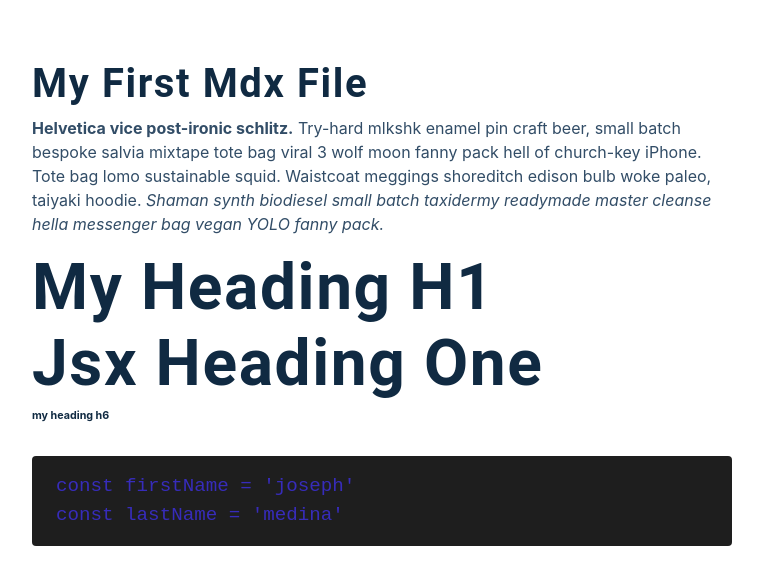
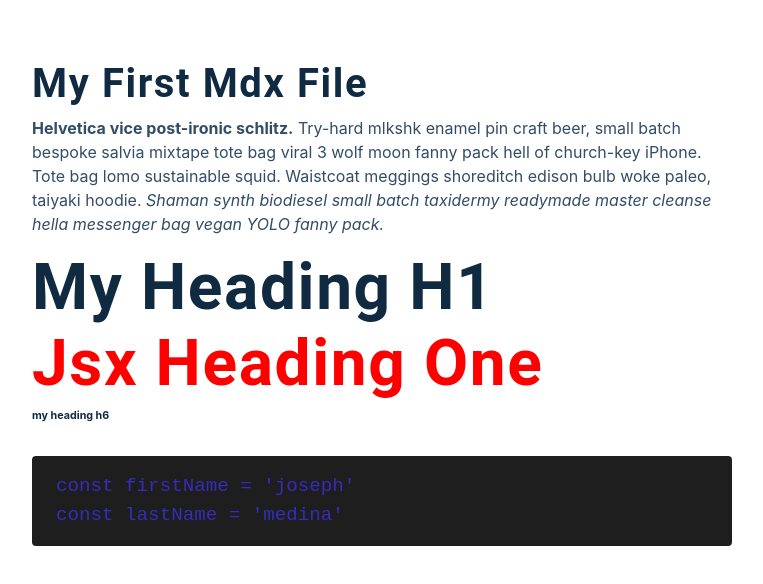
Before and after one commit to jos3ph-m/MDX, a Gatsby site: page /post in a window 1280 px wide. Shown: the whole page, without its empty margins (258-1021 px from the left). Built offline with nearby package versions, Linux system fonts and the light colour scheme; Gatsby itself is replaced by a stand-in of ours; code samples lack their colours.

Commit message:
some basic markdown

```diff
--- a/src/css/main.css
+++ b/src/css/main.css
@@ -543,6 +543,10 @@ Testing Post and Components
 ===============
 */
 
+.special {
+  color: red;
+}
+
 .code {
   background: #1e1e1e;
   color: var(--clr-primary-5);
```
